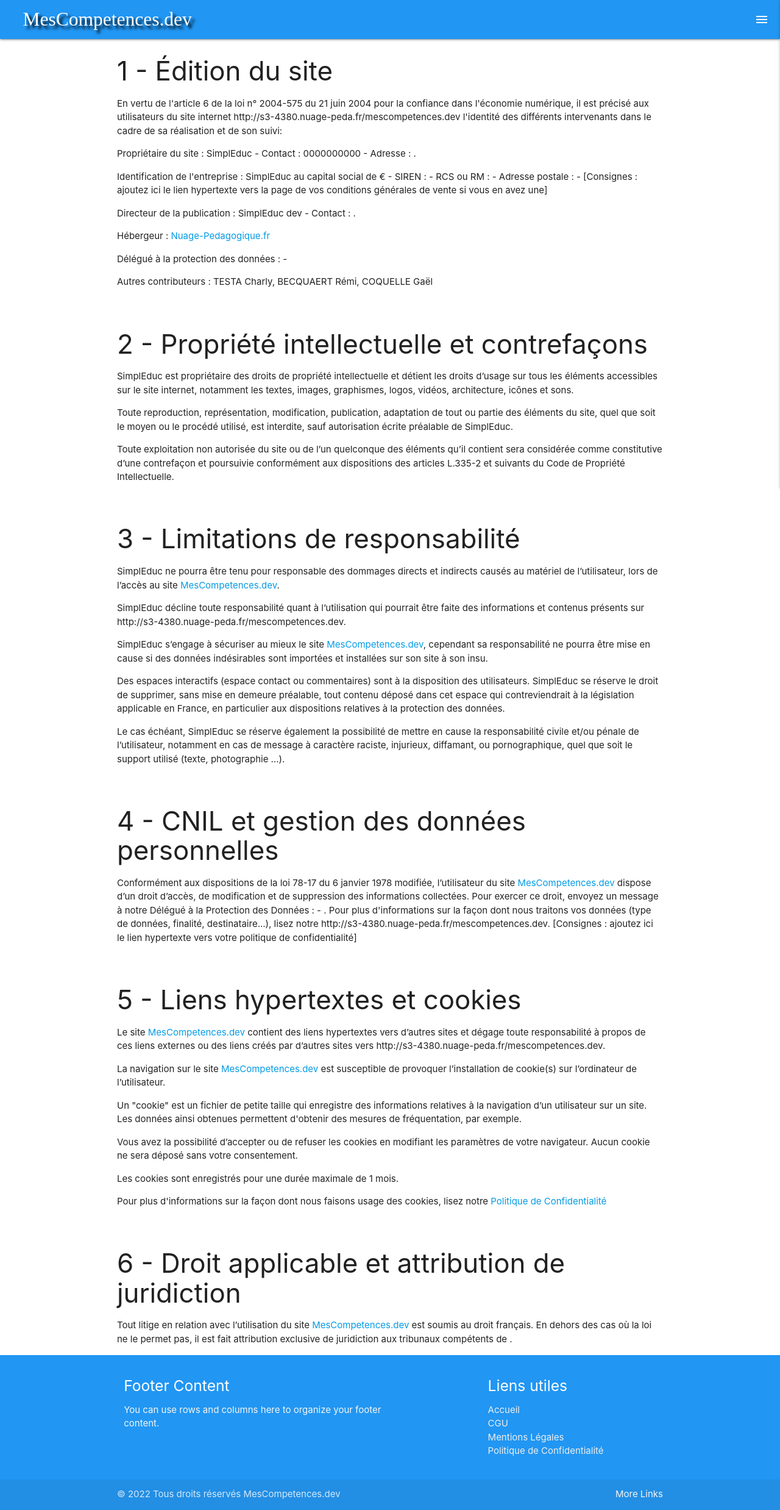
After one commit to LgmMesCompetences/MesCompetences-Website, a Symfony app: template templates/static/mentions-legales.html.twig in a window 1280 px wide. The commit adds this page. Shown: the whole page at 61% size. Run offline with Twig, Linux system fonts and the light colour scheme; the template is opened without the code that fills it, so the values that code supplies are empty; some libraries are stand-ins or nearby versions.

Commit message:
Fix mentions in CGU, add formating to mentions page, add politique page, remove search route from StaticController

```diff
--- a/templates/base.html.twig
+++ b/templates/base.html.twig
@@ -50,14 +50,14 @@
         <div>
             <ul id="sidenav" class="sidenav">
                 {% if not app.user %}
-                    <li {% if app.request.get('_route') == 'app_login' %}class="active"{% endif %}><a class="waves-effect" href="{{ path('app_login') }}">Login</a></li>
-                    <li {% if app.request.get('_route') == 'app_register' %}class="active"{% endif %}><a class="waves-effect" href="{{ path('app_register') }}">Register</a></li>
+                    <li {% if app.request.get('_route') == 'app_login' %}class="active"{% endif %}><a class="waves-effect" href="{{ path('app_login') }}">Connexion</a></li>
+                    <li {% if app.request.get('_route') == 'app_register' %}class="active"{% endif %}><a class="waves-effect" href="{{ path('app_register') }}">Inscription</a></li>
                 {% else %}
                     <li {% if app.request.get('_route') == 'profil' %}class="active"{% endif %}><a class="waves-effect" href="{{ path('profil') }}">Profil</a></li>
                     <li><a class="waves-effect" href="{{ path('app_logout') }}">Logout</a></li>
                 {% endif %}
                 <li><div class="divider"></div></li>
-                <li {% if app.request.get('_route') == 'app_home' %}class="active"{% endif %}><a class="waves-effect" href="{{ path('app_home') }}">Home</a></li>
+                <li {% if app.request.get('_route') == 'app_home' %}class="active"{% endif %}><a class="waves-effect" href="{{ path('app_home') }}">Accueil</a></li>
             </ul>
         </div>
         {% endblock sidenav %}
@@ -90,8 +90,9 @@
                     <h5 class="white-text">Liens utiles</h5>
                     <ul>
                         <li><a class="grey-text text-lighten-3" href="{{ path('app_home') }}">Accueil</a></li>
+                        <li><a class="grey-text text-lighten-3" href="{{ path('app_cgu') }}">CGU</a></li>
                         <li><a class="grey-text text-lighten-3" href="{{ path('app_mentions') }}">Mentions Légales</a></li>
-                        <li><a class="grey-text text-lighten-3" href="{{ path('app_cgu') }}">CGU</a></li>
+                        <li><a class="grey-text text-lighten-3" href="{{ path('app_politique') }}">Politique de Confidentialité</a></li>
                     </ul>
                 </div>
             </div>
--- /dev/null
+++ b/templates/static/mentions-legales.html.twig
@@ -0,0 +1,90 @@
+{% extends 'base.html.twig' %}
+
+{% block title %}{{ parent() }} - Mentions Légales{% endblock %}
+
+{% block content %}
+	<div class="container">
+		<h3>1 - Édition du site</h3>
+        <p>
+			En vertu de l'article 6 de la loi n° 2004-575 du 21 juin 2004 pour la confiance dans l'économie numérique, il est précisé aux utilisateurs du site internet http://s3-4380.nuage-peda.fr/mescompetences.dev l'identité des différents intervenants dans le cadre de sa réalisation et de son suivi:
+		</p>
+        <p>
+			Propriétaire du site : SimplEduc - Contact : 0000000000 - Adresse : .
+        </p>
+        <p>
+			Identification de l'entreprise : SimplEduc au capital social de € - SIREN : - RCS ou RM : - Adresse postale : - [Consignes : ajoutez ici le lien hypertexte vers la page de vos conditions générales de vente si vous en avez une]
+		</p>
+        <p>
+			Directeur de la publication : SimplEduc dev - Contact : .
+		</p>
+        <p>
+			Hébergeur : <a href="https://nuage-pedagogique.fr" target="_blank">Nuage-Pedagogique.fr</a>
+		</p>
+        <p>
+			Délégué à la protection des données : -
+		</p>
+        <p>
+			Autres contributeurs : TESTA Charly, BECQUAERT Rémi, COQUELLE Gaël
+        </p>
+        <br/>
+        <h3>2 - Propriété intellectuelle et contrefaçons</h3>
+		<p>
+			SimplEduc est propriétaire des droits de propriété intellectuelle et détient les droits d’usage sur tous les éléments accessibles sur le site internet, notamment les textes, images, graphismes, logos, vidéos, architecture, icônes et sons.
+		</p>
+        <p>
+			Toute reproduction, représentation, modification, publication, adaptation de tout ou partie des éléments du site, quel que soit le moyen ou le procédé utilisé, est interdite, sauf autorisation écrite préalable de SimplEduc.
+		</p>
+        <p>
+			Toute exploitation non autorisée du site ou de l’un quelconque des éléments qu’il contient sera considérée comme constitutive d’une contrefaçon et poursuivie conformément aux dispositions des articles L.335-2 et suivants du Code de Propriété Intellectuelle.
+        </p>
+        <br/>
+        <h3>3 - Limitations de responsabilité</h3>
+		<p>
+			SimplEduc ne pourra être tenu pour responsable des dommages directs et indirects causés au matériel de l’utilisateur, lors de l’accès au site <a href="{{ path('app_home') }}">MesCompetences.dev</a>.
+		</p>
+        <p>
+			SimplEduc décline toute responsabilité quant à l’utilisation qui pourrait être faite des informations et contenus présents sur http://s3-4380.nuage-peda.fr/mescompetences.dev.
+		</p>
+        <p>
+			SimplEduc s’engage à sécuriser au mieux le site <a href="{{ path('app_home') }}">MesCompetences.dev</a>, cependant sa responsabilité ne pourra être mise en cause si des données indésirables sont importées et installées sur son site à son insu.
+		</p>
+        <p>
+			Des espaces interactifs (espace contact ou commentaires) sont à la disposition des utilisateurs. SimplEduc se réserve le droit de supprimer, sans mise en demeure préalable, tout contenu déposé dans cet espace qui contreviendrait à la législation applicable en France, en particulier aux dispositions relatives à la protection des données.
+		</p>
+        <p>
+			Le cas échéant, SimplEduc se réserve également la possibilité de mettre en cause la responsabilité civile et/ou pénale de l’utilisateur, notamment en cas de message à caractère raciste, injurieux, diffamant, ou pornographique, quel que soit le support utilisé (texte, photographie …).
+        </p>
+        <br/>
+        <h3>4 - CNIL et gestion des données personnelles</h3>
+		<p>
+			Conformément aux dispositions de la loi 78-17 du 6 janvier 1978 modifiée, l’utilisateur du site <a href="{{ path('app_home') }}">MesCompetences.dev</a> dispose d’un droit d’accès, de modification et de suppression des informations collectées. Pour exercer ce droit, envoyez un message à notre Délégué à la Protection des Données : - .
+
+			Pour plus d'informations sur la façon dont nous traitons vos données (type de données, finalité, destinataire...), lisez notre http://s3-4380.nuage-peda.fr/mescompetences.dev. [Consignes : ajoutez ici le lien hypertexte vers votre politique de confidentialité]
+        </p>
+        <br/>
+        <h3>5 - Liens hypertextes et cookies</h3>
+		<p>
+			Le site <a href="{{ path('app_home') }}">MesCompetences.dev</a> contient des liens hypertextes vers d’autres sites et dégage toute responsabilité à propos de ces liens externes ou des liens créés par d’autres sites vers http://s3-4380.nuage-peda.fr/mescompetences.dev.
+		</p>
+        <p>
+			La navigation sur le site <a href="{{ path('app_home') }}">MesCompetences.dev</a> est susceptible de provoquer l’installation de cookie(s) sur l’ordinateur de l’utilisateur.
+		</p>
+        <p>
+			Un "cookie" est un fichier de petite taille qui enregistre des informations relatives à la navigation d’un utilisateur sur un site. Les données ainsi obtenues permettent d'obtenir des mesures de fréquentation, par exemple.
+		</p>
+        <p>
+			Vous avez la possibilité d’accepter ou de refuser les cookies en modifiant les paramètres de votre navigateur. Aucun cookie ne sera déposé sans votre consentement.
+		</p>
+        <p>
+			Les cookies sont enregistrés pour une durée maximale de 1 mois.
+		</p>
+        <p>
+			Pour plus d'informations sur la façon dont nous faisons usage des cookies, lisez notre <a href="{{ path('app_politique') }}">Politique de Confidentialité</a>
+        </p>
+        <br/>
+        <h3>6 - Droit applicable et attribution de juridiction</h3>
+		<p>
+			Tout litige en relation avec l’utilisation du site <a href="{{ path('app_home') }}">MesCompetences.dev</a> est soumis au droit français. En dehors des cas où la loi ne le permet pas, il est fait attribution exclusive de juridiction aux tribunaux compétents de .
+		</p>
+	</div>
+{% endblock %}
--- a/templates/static/mentions.html.twig
+++ /dev/null
@@ -1,6 +0,0 @@
-{% extends 'base.html.twig' %}
-
-{% block title %}{{ parent() }} - Mentions Légales{% endblock %}
-
-{% block content %}
-{% endblock %}
--- /dev/null
+++ b/templates/static/politique.html.twig
@@ -0,0 +1,6 @@
+{% extends 'base.html.twig' %}
+
+{% block title %}{{ parent() }} - Politique de Confidentialité{% endblock %}
+
+{% block content %}
+{% endblock %}
```
Also changed, not shown: src/Controller/StaticController.php (+5 -5 lines), templates/static/cgu.html.twig (+0 -52 lines).
